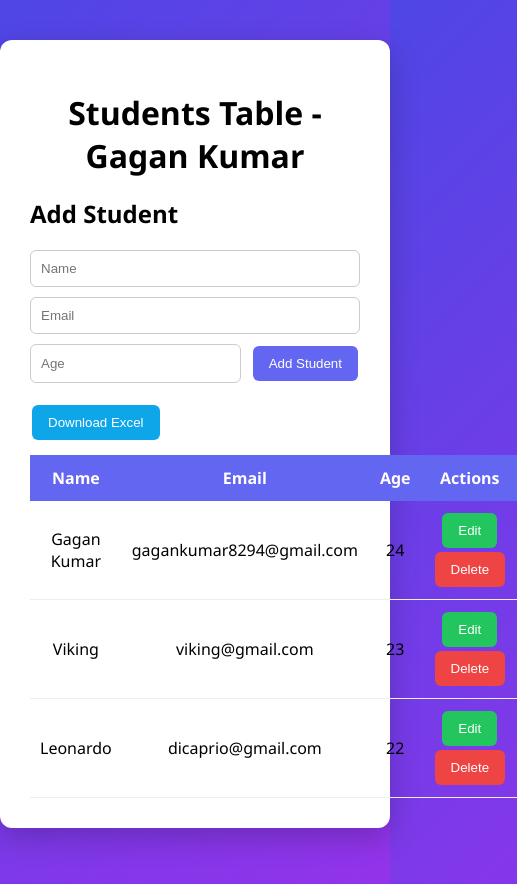
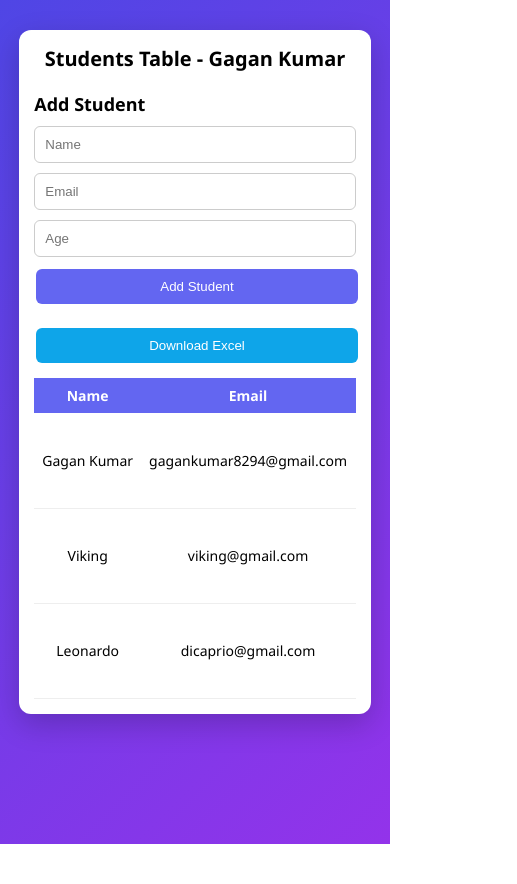
Before and after one commit to gagankumar8294/componentbuy-assignment, a React (Create React App) app: page / in a window 390 px wide. Shown: the whole page, 517 px wide, since content can reach past the window. After the commit the page ends 844 px from the top, so only its background shows below. Built offline with nearby package versions, Linux system fonts and the light colour scheme.

Commit message:
modified css for all device responsive

```diff
--- a/src/App.css
+++ b/src/App.css
@@ -1,9 +1,18 @@
+/* Global */
+
+* {
+  box-sizing: border-box;
+  margin: 0;
+  padding: 0;
+}
+
 /* Page background */
 
 body {
   background: linear-gradient(135deg, #4f46e5, #9333ea);
   min-height: 100vh;
   font-family: 'Segoe UI', sans-serif;
+  padding: 10px;
 }
 
 /* Main container */
@@ -19,11 +28,26 @@ body {
   animation: fadeIn 0.6s ease;
 }
 
-/* Heading */
+/* Headings */
 
 h1 {
   text-align: center;
   margin-bottom: 20px;
+}
+
+h2 {
+  margin-bottom: 10px;
+}
+
+/* Success Message */
+
+.success-message {
+  background: #22c55e;
+  color: white;
+  padding: 10px;
+  border-radius: 6px;
+  text-align: center;
+  margin-bottom: 15px;
 }
 
 /* Form styling */
@@ -69,6 +93,16 @@ button:hover {
   box-shadow: 0 5px 12px rgba(0,0,0,0.2);
 }
 
+/* Edit button */
+
+.edit-btn {
+  background: #22c55e;
+}
+
+.edit-btn:hover {
+  background: #16a34a;
+}
+
 /* Delete button */
 
 .delete-btn {
@@ -79,17 +113,7 @@ button:hover {
   background: #dc2626;
 }
 
-/* Edit button */
-
-.edit-btn {
-  background: #22c55e;
-}
-
-.edit-btn:hover {
-  background: #16a34a;
-}
-
-/* Excel button */
+/* Download Excel button */
 
 .download-btn {
   margin-bottom: 15px;
@@ -123,6 +147,12 @@ td {
 tr:hover {
   background: #f9fafb;
   transition: 0.2s;
+}
+
+.actions {
+  display: flex;
+  justify-content: center;
+  flex-wrap: wrap;
 }
 
 /* Loading animation */
@@ -163,3 +193,86 @@ tr:hover {
   50% {opacity: 1;}
   100% {opacity: 0.4;}
 }
+
+/* ------------------ RESPONSIVE DESIGN ------------------ */
+
+/* Tablets */
+
+@media (max-width: 900px) {
+
+  .container {
+    width: 90%;
+    padding: 20px;
+  }
+
+  h1 {
+    font-size: 26px;
+  }
+
+}
+
+/* Mobile devices */
+
+@media (max-width: 600px) {
+
+  .container {
+    width: 95%;
+    padding: 20px;
+    margin-top: 20px;
+  }
+
+  h1 {
+    font-size: 22px;
+  }
+
+  h2 {
+    font-size: 18px;
+  }
+
+  /* Stack form inputs vertically */
+
+  form {
+    flex-direction: column;
+  }
+
+  input {
+    width: 100%;
+  }
+
+  button {
+    width: 100%;
+  }
+
+  .download-btn {
+    width: 100%;
+  }
+
+  /* Table scroll for small screens */
+
+  table {
+    display: block;
+    overflow-x: auto;
+    white-space: nowrap;
+  }
+
+}
+
+/* Extra small phones */
+
+@media (max-width: 400px) {
+
+  .container {
+    padding: 15px;
+  }
+
+  h1 {
+    font-size: 20px;
+  }
+
+  td,
+  th {
+    padding: 8px;
+    font-size: 14px;
+  }
+
+}
```
